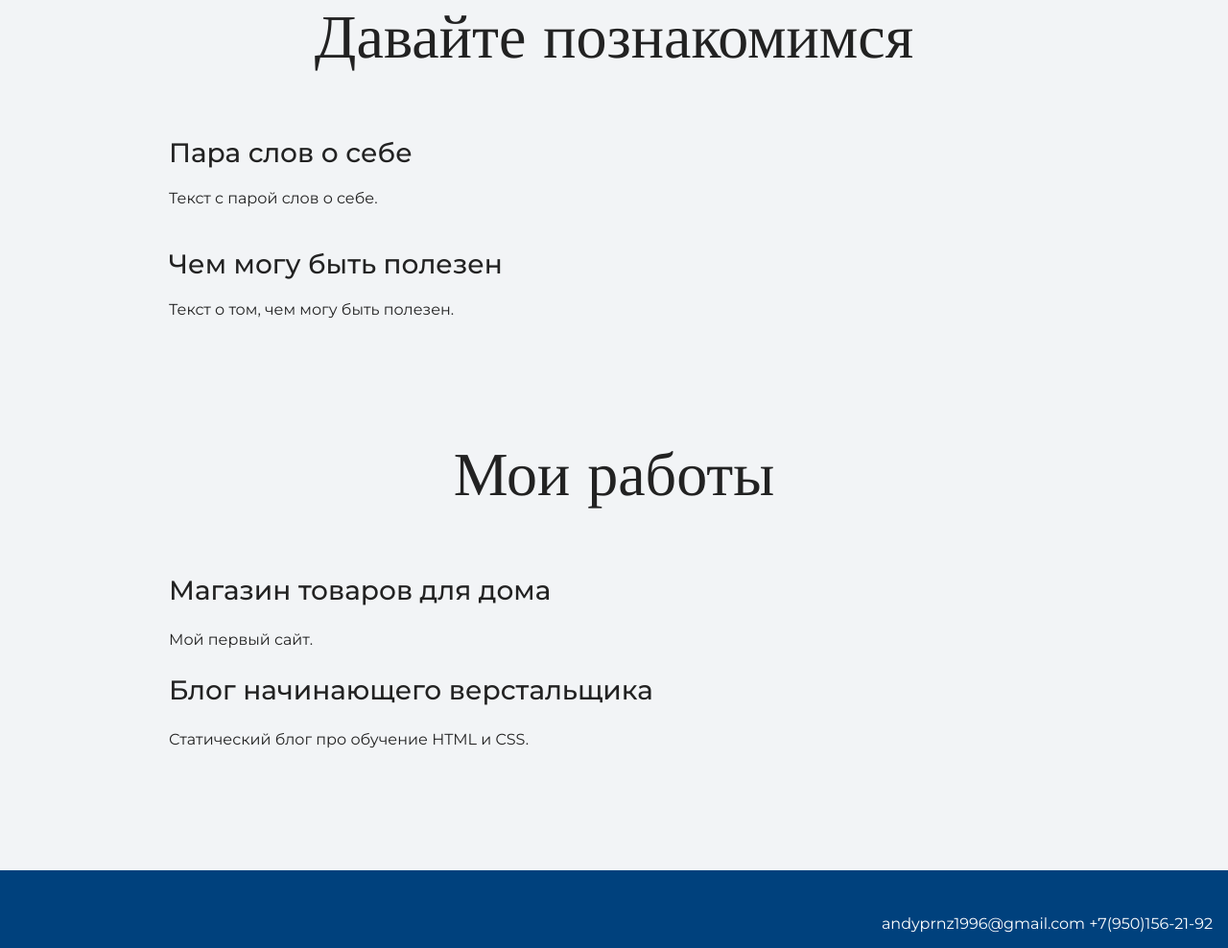
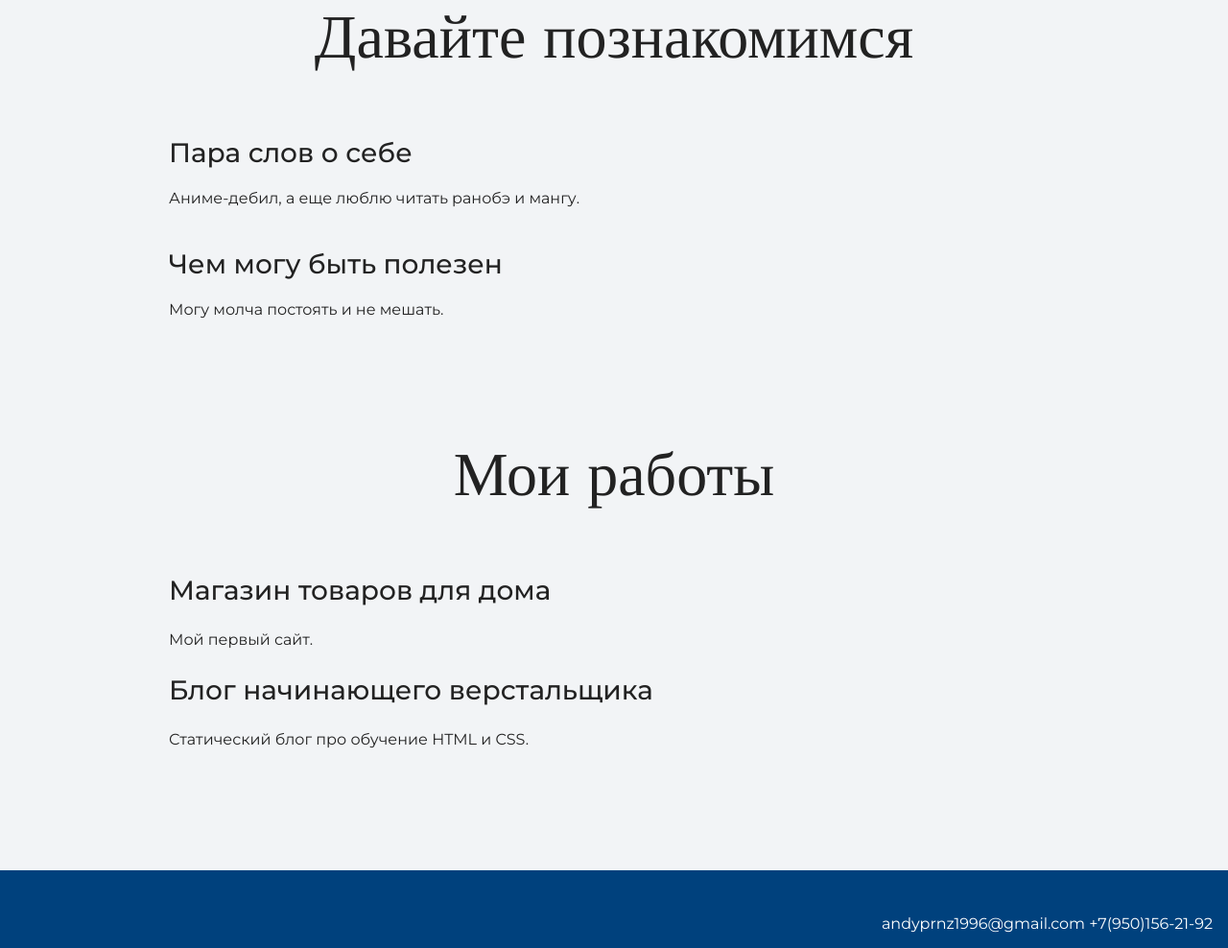
Before and after one commit to andyprnz/my-site, a plain HTML site: page index.html in a window 1280 px wide. Shown: the part 1033-2021 px from the top of the page at 96% size. Drawn offline with nearby package versions, Linux system fonts and the light colour scheme.

Commit message:
добавил пару слов о себе

```diff
--- a/index.html
+++ b/index.html
@@ -26,9 +26,9 @@
       <div class="container">
         <h2 class="subheading">Давайте познакомимся</h2>
         <h3>Пара слов о себе</h3>
-        <p>Текст с парой слов о себе.</p>
+        <p>Аниме-дебил, а еще люблю читать ранобэ и мангу.</p>
         <h3>Чем могу быть полезен</h3>
-        <p>Текст о том, чем могу быть полезен.</p>
+        <p>Могу молча постоять и не мешать.</p>
       </div>
     </section>
 
```
